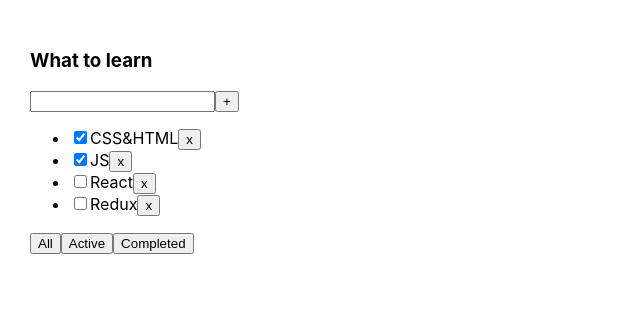
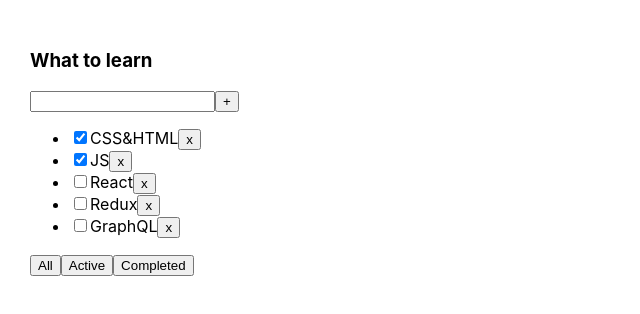
Before and after one commit to vitalyabedik/task-manager, a React (Create React App) app: page / in a window 1280 px wide. Shown: the top 314 px of the page, without its empty margins (0-640 px from the left). Built offline with nearby package versions, Linux system fonts and the light colour scheme.

Commit message:
feat: finish 03-lesson

```diff
--- a/package.json
+++ b/package.json
@@ -10,10 +10,12 @@
     "@types/node": "^16.7.13",
     "@types/react": "^18.0.0",
     "@types/react-dom": "^18.0.0",
+    "@types/uuid": "^9.0.1",
     "react": "^18.2.0",
     "react-dom": "^18.2.0",
     "react-scripts": "5.0.1",
     "typescript": "^4.4.2",
+    "uuid": "^9.0.0",
     "web-vitals": "^2.1.0"
   },
   "scripts": {
--- a/src/App.tsx
+++ b/src/App.tsx
@@ -3,40 +3,34 @@ import React, {useState} from 'react';
 import './App.css';
 
 import {TaskType, Todolist} from './components/Todolist';
-
-// function useState2(data: any) {
-//     return [data, () => {}]
-// }
-//
-// let arr = useState2([{},{},{}])
-// let tasks =  arr[0]   // таски
-// let setTasks = arr[1] // функция
-
-// export function Counter() {
-//     console.log("Counter rendered")
-//     let arr = useState(5)
-//     let data = arr[0]
-//     let setData = arr[1]
-//
-//     return <div onClick={() => {setData(data + 1)}}>{data}</div>
-// }
+import {v1} from 'uuid';
 
 export type FilterType = 'all' | 'active' | 'completed'
 
 const App = () => {
     const initialTasks = [
-        {id: 1, title: 'CSS&HTML', isDone: true},
-        {id: 2, title: 'JS', isDone: true},
-        {id: 3, title: 'React', isDone: false},
-        {id: 4, title: 'Redux', isDone: false}
+        {id: v1(), title: 'CSS&HTML', isDone: true},
+        {id: v1(), title: 'JS', isDone: true},
+        {id: v1(), title: 'React', isDone: false},
+        {id: v1(), title: 'Redux', isDone: false},
+        {id: v1(), title: 'GraphQL', isDone: false}
     ]
 
     let [tasks, setTasks] = useState<TaskType[]>(initialTasks)
     let [filter, setFilter] = useState<FilterType>('all')
 
-    const removeTask = (id: number) => {
+    const removeTask = (id: string) => {
         let filteredTasks = tasks.filter(el => el.id !== id)
         setTasks(filteredTasks)
+    }
+
+    const addTask = (title: string) => {
+        const newTask = {
+            id: v1(),
+            title,
+            isDone: false
+        }
+        setTasks([newTask, ...tasks])
     }
 
     const changeFilter = (filter: FilterType) => {
@@ -58,6 +52,7 @@ const App = () => {
                       tasks={filteredTasks}
                       removeTask={removeTask}
                       changeFilter={changeFilter}
+                      addTask={addTask}
             />
         </div>
     );
--- a/src/components/Todolist.tsx
+++ b/src/components/Todolist.tsx
@@ -1,8 +1,8 @@
-import React from 'react';
+import React, {ChangeEvent, KeyboardEvent, useState} from 'react';
 import {FilterType} from '../App';
 
 export type TaskType = {
-    id: number
+    id: string
     title: string
     isDone: boolean
 }
@@ -10,37 +10,77 @@ export type TaskType = {
 type PropsType = {
     title: string
     tasks: Array<TaskType>
-    removeTask: (id: number) => void
+    removeTask: (id: string) => void
+    addTask: (title: string) => void
     changeFilter: (value: FilterType) => void
 }
 
 export const Todolist = (props: PropsType) => {
+    const [title, setTitle] = useState('')
+
+    const addTaskHandler = () => {
+        props.addTask(title)
+        setTitle('')
+    }
+
+    const onChangeHandler = (e: ChangeEvent<HTMLInputElement>) => {
+        setTitle(e.currentTarget.value)
+    }
+
+    const onKeyDownHandler = (e: KeyboardEvent<HTMLInputElement>) => {
+        if (e.key === 'Enter') {
+            addTaskHandler()
+        }
+    }
+
+    // удаление вне map
+    // const removeTaskHandler = (tID: string) => {
+    //     props.removeTask(tID)
+    // }
+
+    const onClickAllHandler = () => {
+        props.changeFilter('all')
+    }
+
+    const onClickActiveHandler = () => {
+        props.changeFilter('active')
+    }
+
+    const onClickCompletedHandler = () => {
+        props.changeFilter('completed')
+    }
+
 
     return (
         <div>
             <h3>{props.title}</h3>
             <div>
-                <input/>
-                <button>+</button>
+                <input value={title} onChange={onChangeHandler} onKeyDown={onKeyDownHandler}/>
+                <button onClick={addTaskHandler}>+</button>
             </div>
             <ul>
                 {
                     props.tasks.map(task => {
+                        // удаление внутри map
+                        const removeTaskHandler = () => {
+                            props.removeTask(task.id)
+                        }
+
                         // debugger
                         return (
                             <li key={task.id}>
                                 <input type="checkbox" checked={task.isDone}/>
                                 <span>{task.title}</span>
-                                <button onClick={() => props.removeTask(task.id)}>x</button>
+                                <button onClick={removeTaskHandler}>x</button>
                             </li>
                         )
                     })
                 }
             </ul>
             <div>
-                <button onClick={() => props.changeFilter('all')}>All</button>
-                <button onClick={() => props.changeFilter('active')}>Active</button>
-                <button onClick={() => props.changeFilter('completed')}>Completed</button>
+                <button onClick={onClickAllHandler}>All</button>
+                <button onClick={onClickActiveHandler}>Active</button>
+                <button onClick={onClickCompletedHandler}>Completed</button>
             </div>
         </div>
     )
```
Also changed, not shown: 1 other file (tests, documents, lock files or other folders).
